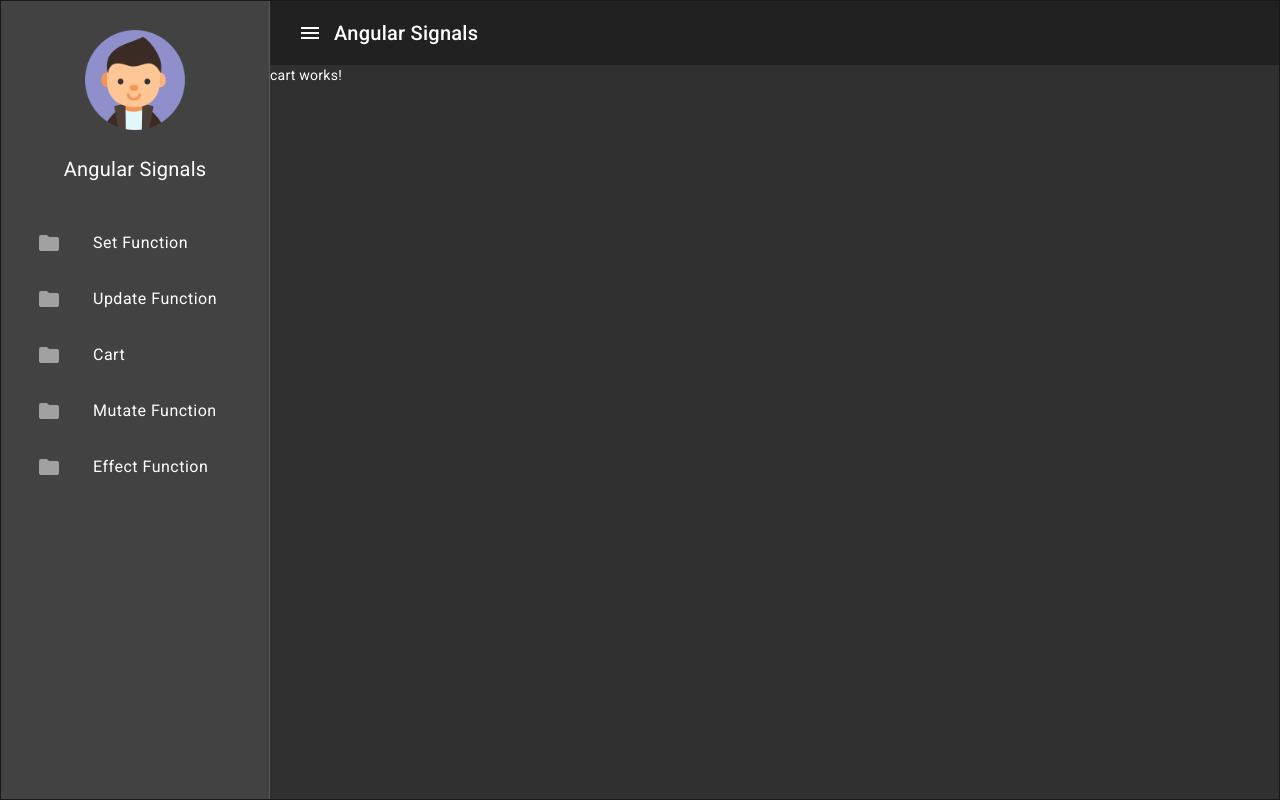
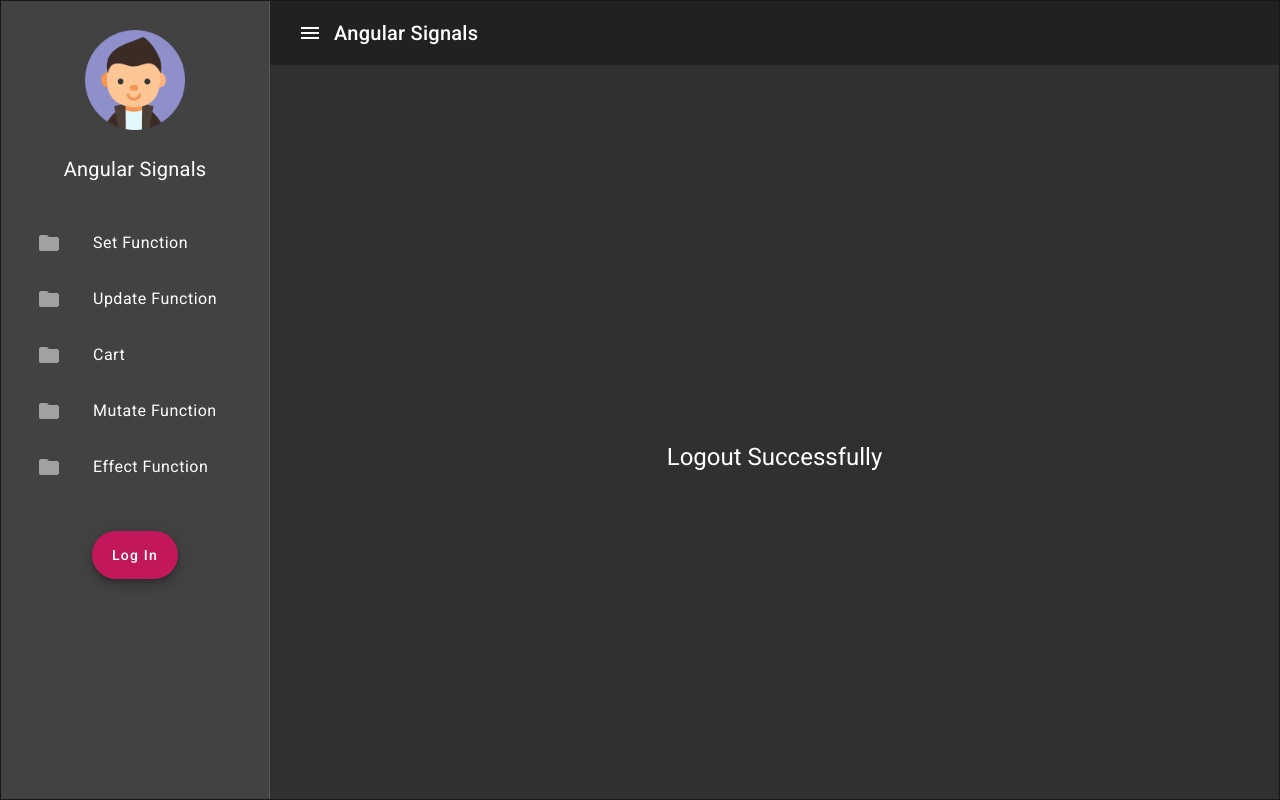
Before and after one commit to prafullspatil08/signal-demo, an Angular app: page /main/cart in a window 1280 px wide. Built offline with nearby package versions, Linux system fonts and the light colour scheme.

Commit message:
effect functionality

```diff
--- a/src/app/feature/cart/cart.component.html
+++ b/src/app/feature/cart/cart.component.html
@@ -1 +1,10 @@
-<p>cart works!</p>
+<ng-container *ngIf="isLoggedIn">
+   <div class="h-[100vh] flex justify-center items-center">
+    <h1>Login Successfully</h1>
+    </div>
+</ng-container>
+<ng-container *ngIf="!isLoggedIn">
+    <div class="h-[100vh] flex justify-center items-center">
+    <h1>Logout Successfully</h1>
+</div>
+</ng-container>
--- a/src/app/feature/cart/cart.component.ts
+++ b/src/app/feature/cart/cart.component.ts
@@ -1,10 +1,17 @@
-import { Component } from '@angular/core';
+import { Component, effect } from '@angular/core';
+import { CartService } from 'src/app/service/cart.service';
 
 @Component({
   selector: 'app-cart',
   templateUrl: './cart.component.html',
-  styleUrls: ['./cart.component.scss']
+  styleUrls: ['./cart.component.scss'],
 })
 export class CartComponent {
+  effect = effect(()=> this.getSignalValue(this.cart.isLoggedIn()))
+  isLoggedIn!:boolean;
+  constructor(private cart: CartService) {}
 
+  getSignalValue(value:boolean){
+    this.isLoggedIn = value;
+  }
 }
--- a/src/app/feature/main-page/main-page.component.html
+++ b/src/app/feature/main-page/main-page.component.html
@@ -14,12 +14,24 @@
       </div>
       <mat-list>
         <mat-selection-list #shoes>
-          <mat-list-option [routerLink]="item.path" [class.active-list-item]="item?.selected" *ngFor="let item of items">
+          <mat-list-option
+            [routerLink]="item.path"
+            [class.active-list-item]="item?.selected"
+            *ngFor="let item of items"
+          >
             <mat-icon matListItemIcon>folder</mat-icon>
             {{ item.name }}
           </mat-list-option>
         </mat-selection-list>
       </mat-list>
+      <div class="profile-header">
+        <ng-container *ngIf="!isLoggedIn">
+          <button (click)="loggedIn()" mat-fab extended color="primary">Log In</button>
+        </ng-container>
+        <ng-container *ngIf="isLoggedIn">
+          <button (click)="loggedOut()" mat-fab extended color="primary">Sign Out</button>
+        </ng-container>
+      </div>
     </div>
   </mat-drawer>
   <mat-toolbar>
@@ -34,6 +46,6 @@
     <span>Angular Signals</span>
   </mat-toolbar>
   <div>
-  <router-outlet></router-outlet>
-</div>
+    <router-outlet></router-outlet>
+  </div>
 </mat-drawer-container>
--- a/src/app/feature/main-page/main-page.component.ts
+++ b/src/app/feature/main-page/main-page.component.ts
@@ -1,5 +1,6 @@
-import { Component } from '@angular/core';
+import { Component, effect } from '@angular/core';
 import { Router } from '@angular/router';
+import { CartService } from 'src/app/service/cart.service';
 
 @Component({
   selector: 'app-main-page',
@@ -36,10 +37,24 @@
     },
   ];
 
-  constructor(private router: Router){}
+  isLoggedIn!:boolean;
+
+  effect = effect(() => this.updateLoggedInVal(this.cart.isLoggedIn()) )
+  constructor(private router: Router, private cart: CartService){}
 
   routeMe(obj:any){
     this.router.navigateByUrl(obj.path)
     console.log(obj);
   }
+
+  updateLoggedInVal(value:boolean){
+    this.isLoggedIn = value
+  }
+
+  loggedIn(){
+    this.cart.isLoggedIn.set(true);
+  }
+  loggedOut(){
+    this.cart.isLoggedIn.set(false);
+  }
 }
--- a/src/app/service/cart.service.ts
+++ b/src/app/service/cart.service.ts
@@ -1,9 +1,9 @@
-import { Injectable } from '@angular/core';
+import { Injectable, signal } from '@angular/core';
 
 @Injectable({
   providedIn: 'root'
 })
 export class CartService {
-
+  isLoggedIn = signal<boolean>(false);
   constructor() { }
 }
```
